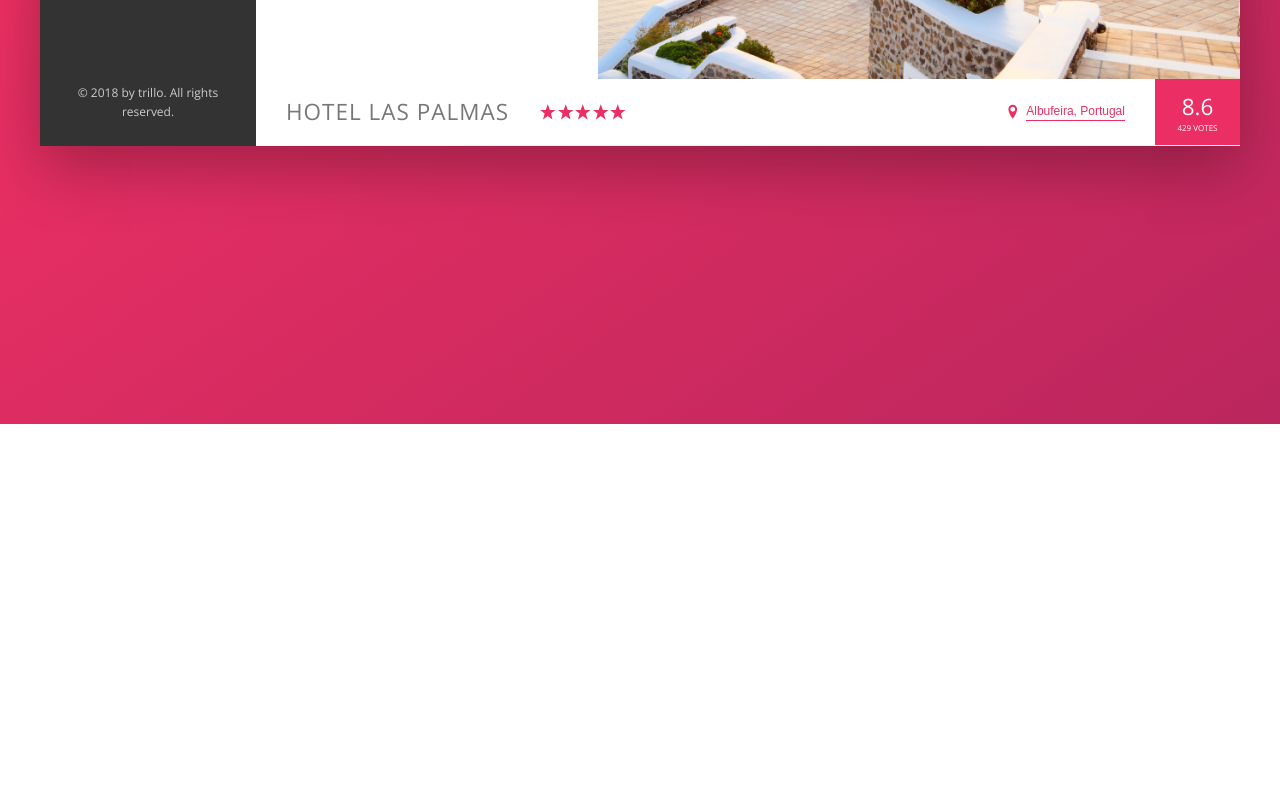
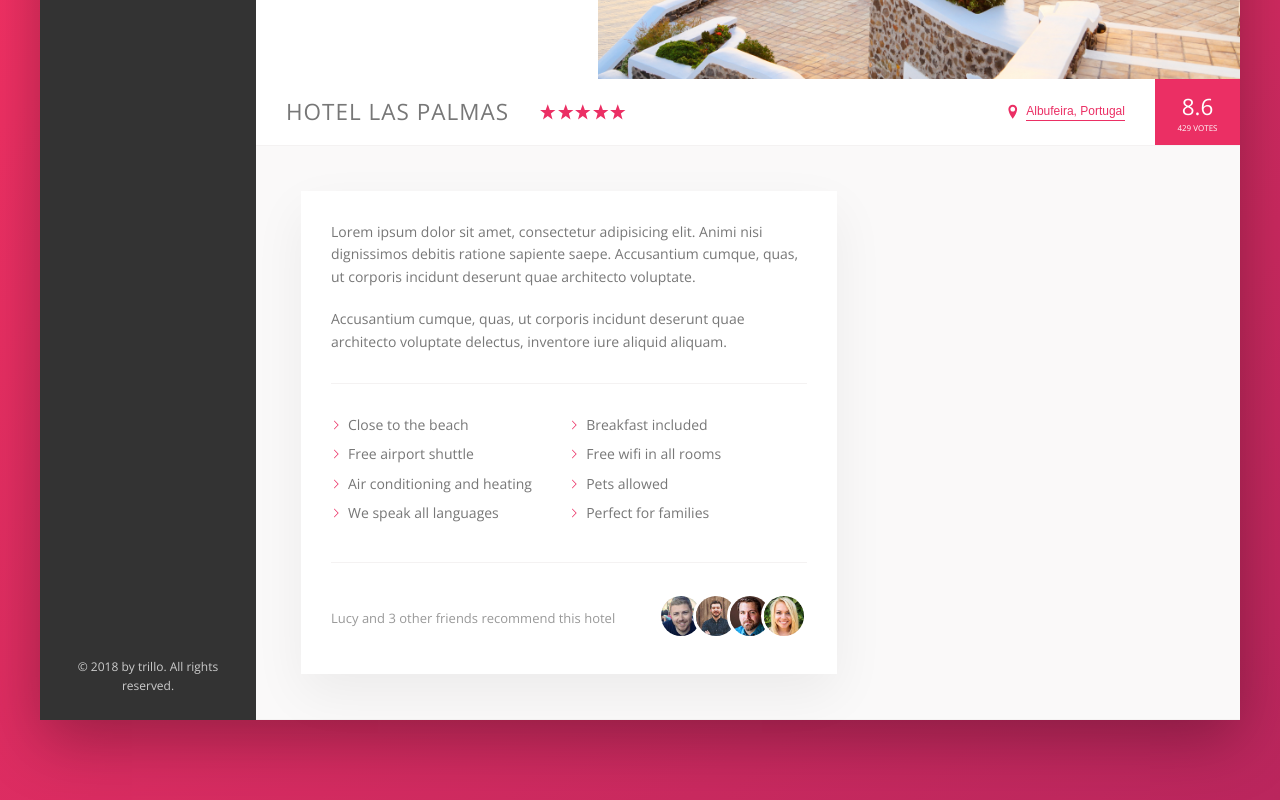
Before and after one commit to osmarluz/trillo, a website: page index.html in a window 1280 px wide. Shown: the part 456-1256 px from the top of the page. Before the commit the page ends 880 px from the top, so only its background shows below. Drawn offline with nearby package versions, Linux system fonts and the light colour scheme.

Commit message:
Create the detail section

```diff
--- a/index.html
+++ b/index.html
@@ -127,6 +127,39 @@
                             <div class="overview__rating-count">429 votes</div>
                         </div>
                     </div>
+                    <div class="detail">
+                        <div class="description">
+                            <p class="paragraph">
+                                Lorem ipsum dolor sit amet, consectetur adipisicing elit. Animi nisi dignissimos debitis ratione sapiente saepe. Accusantium cumque, quas, ut corporis incidunt deserunt quae architecto voluptate.
+                            </p>
+                            <p class="paragraph">
+                                Accusantium cumque, quas, ut corporis incidunt deserunt quae architecto voluptate delectus, inventore iure aliquid aliquam.
+                            </p>
+                            <ul class="list">
+                                <li class="list__item">Close to the beach</li>
+                                <li class="list__item">Breakfast included</li>
+                                <li class="list__item">Free airport shuttle</li>
+                                <li class="list__item">Free wifi in all rooms</li>
+                                <li class="list__item">Air conditioning and heating</li>
+                                <li class="list__item">Pets allowed</li>
+                                <li class="list__item">We speak all languages</li>
+                                <li class="list__item">Perfect for families</li>
+                            </ul>
+                            <div class="recommend">
+                                <p class="recommend__count">
+                                    Lucy and 3 other friends recommend this hotel
+                                </p>
+                                <div class="recommend__friends">
+                                    <img src="img/user-3.jpg" alt="Friend 1" class="recommend__photo">
+                                    <img src="img/user-4.jpg" alt="Friend 2" class="recommend__photo">
+                                    <img src="img/user-5.jpg" alt="Friend 3" class="recommend__photo">
+                                    <img src="img/user-6.jpg" alt="Friend 4" class="recommend__photo">
+                                </div>
+                            </div>
+                        </div>
+                        <div class="user-reviews">
+                        </div>
+                    </div>
                 </main>
             </div>
         </div>
--- a/sass/_base.scss
+++ b/sass/_base.scss
@@ -13,6 +13,9 @@
     --color-grey-dark-3: #999;
 
     --shadow-dark: 0 2rem 6rem rgba(0, 0, 0, .3);
+    --shadow-light: 0 2rem 5rem rgba(0, 0, 0, .06);
+
+    --line: 1px solid var(--color-grey-light-2);
 }
 
 * {
--- a/sass/_components.scss
+++ b/sass/_components.scss
@@ -181,7 +181,7 @@
 .overview {
     display: flex;
     align-items: center;
-    border-bottom: 1px solid var(--color-grey-light-2);
+    border-bottom: var(--line);
 
     &__heading {
         font-size: 2.25rem;
@@ -274,3 +274,66 @@
         box-shadow: none;
     }
 }
+
+.paragraph:not(:last-of-type) {
+    margin-bottom: 2rem;
+}
+
+.list {
+    list-style: none;
+    margin: 3rem 0;
+    padding: 3rem 0;
+    border-top: var(--line);
+    border-bottom: var(--line);
+    display: flex;
+    flex-wrap: wrap;
+
+    &__item {
+        flex: 0 0 50%;
+        margin-bottom: .7rem;
+    }
+
+    &__item::before {
+        content: "";
+        display: inline-block;
+        height: 1rem;
+        width: 1rem;
+        margin-right: .7rem;
+
+        //Older browsers
+        //background-image: url(../img/chevron-thin-right.svg);
+        //background-size: cover;
+
+        //Newer browser - masks
+        background-color: var(--color-primary);
+        -webkit-mask-image: url(../img/chevron-thin-right.svg);
+        -webkit-mask-size: cover;
+    }
+}
+
+.recommend {
+    font-size: 1.3rem;
+    color: var(--color-grey-dark-3);
+    display: flex;
+    align-items: center;
+
+    &__count {
+        margin-right: auto;
+    }
+
+    &__friends {
+
+    }
+
+    &__photo {
+        box-sizing: content-box;
+        height: 4rem;
+        width: 4rem;
+        border-radius: 50%;
+        border: 3px solid white;
+
+        &:not(:last-child) {
+            margin-right: -1.5rem;
+        }
+    }
+}
--- a/sass/_layouts.scss
+++ b/sass/_layouts.scss
@@ -9,7 +9,7 @@
     font-size: 1.4rem;
     height: 7rem;
     background-color: white;
-    border-bottom: 1px solid var(--color-grey-light-2);
+    border-bottom: var(--line);
     display: flex;
     justify-content: space-between;
     align-items: center;
@@ -31,3 +31,23 @@
     background-color: white;
     flex: 1;
 }
+
+.detail {
+    display: flex;
+    padding: 4.5rem;
+    background-color: var(--color-grey-light-1);
+    border-bottom: var(--line);
+}
+
+.description {
+    font-size: 1.4rem;
+    background-color: white;
+    box-shadow: var(--shadow-light);
+    padding: 3rem;
+    flex: 0 0 60%;
+    margin-right: 4.5rem;
+}
+
+.user-reviews {
+    flex: 1;
+}
```
Also changed, not shown: css/style.css.
